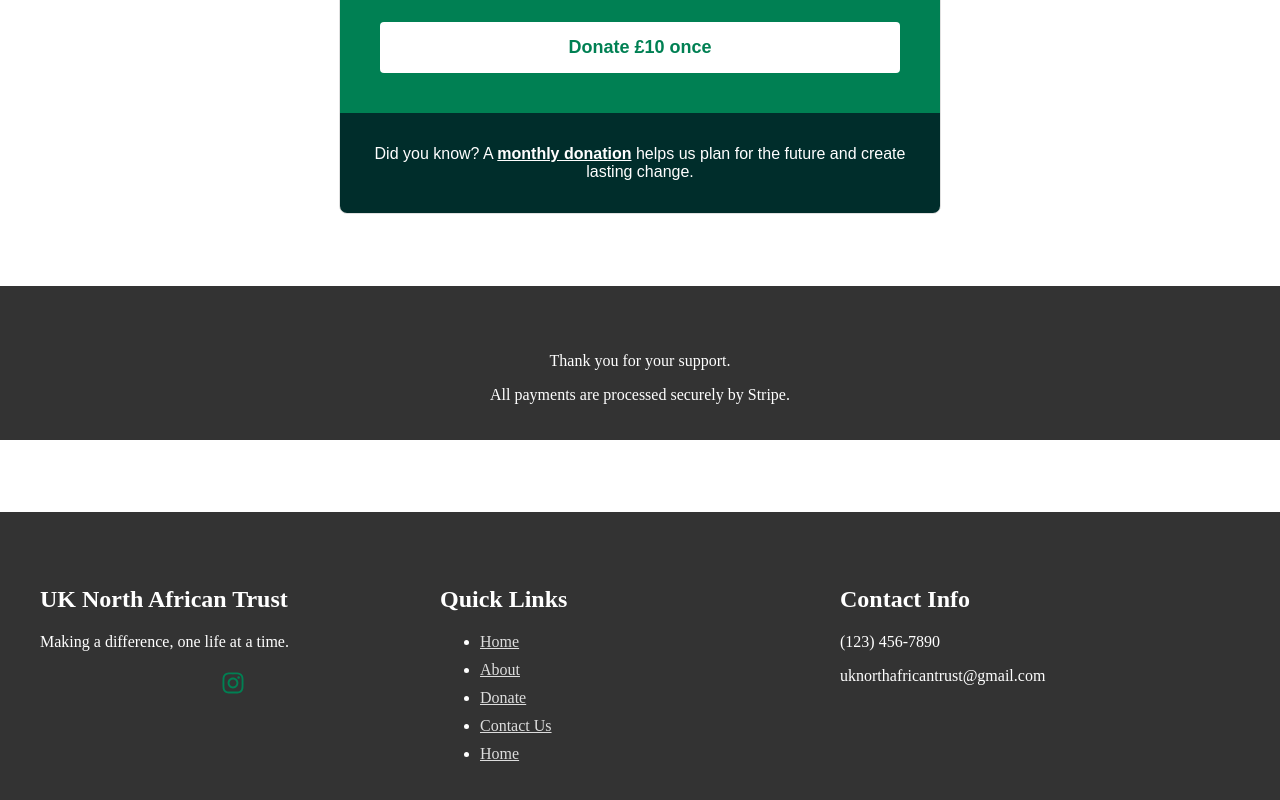
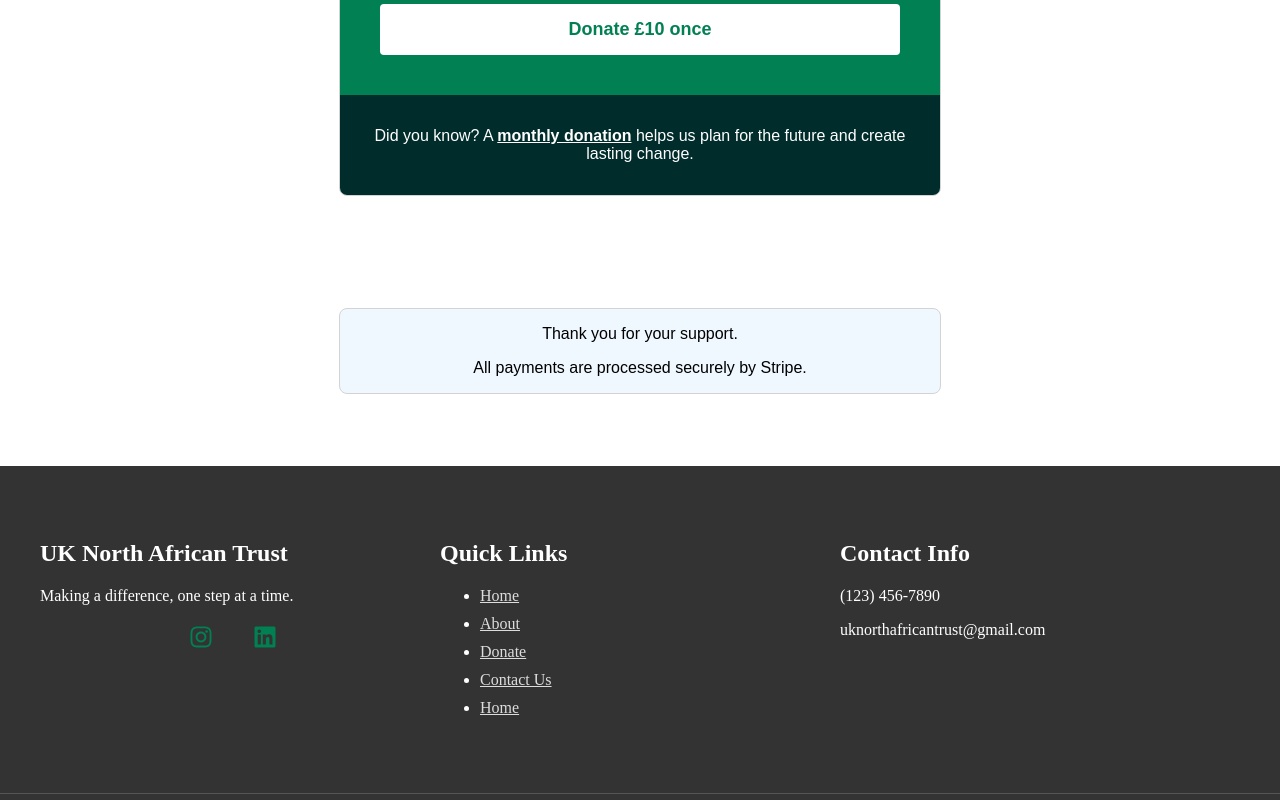
Before and after one commit to Younes-22/UKNAT-Website, a React (Vite) app: page /donate in a window 1280 px wide. Shown: the part 1186-1986 px from the top of the page. Built offline with nearby package versions, Linux system fonts and the light colour scheme.

Commit message:
improved layout and added linkedIn link

```diff
--- a/src/components/Footer.jsx
+++ b/src/components/Footer.jsx
@@ -1,6 +1,6 @@
 import { Link } from 'react-router-dom'
 import "../css/Footer.css"
-import { FaInstagram } from "react-icons/fa";
+import { FaInstagram, FaLinkedin } from "react-icons/fa";
 
 
 function Footer(){
@@ -10,11 +10,15 @@ function Footer(){
         <div className="footer-content">
             <div className="footer-section">
                 <h3>UK North African Trust</h3>
-                <p>Making a difference, one life at a time.</p>
+                <p>Making a difference, one step at a time.</p>
                 <div className="social-icons">
                     <a href="https://www.instagram.com/northafricantrust?utm_source=ig_web_button_share_sheet&igsh=ZDNlZDc0MzIxNw==" target="_blank" rel="noopener noreferrer">
                     <FaInstagram />
                     </a>
+                    <a href="https://www.linkedin.com/company/uk-north-african-trust/" target='_blank' rel='noopener noreferrer'>
+                    <FaLinkedin />
+                    </a>
+
                     </div>
             </div>
             <div className="footer-section">
--- a/src/css/Donate.css
+++ b/src/css/Donate.css
@@ -36,3 +36,13 @@
     color: var(--primary-color);
     margin-bottom: 20px;
 }
+
+.donation-container {
+  max-width: 600px;
+  margin: 40px auto;
+  font-family: sans-serif;
+  border: 1px solid lightgrey;
+  background-color: aliceblue;
+  border-radius: 8px;
+  overflow: hidden; /* Ensures the green box respects the container's rounded corners */
+}
--- a/src/pages/Contact.jsx
+++ b/src/pages/Contact.jsx
@@ -1,5 +1,5 @@
 import { faPhone, faEnvelope, faChevronDown } from '@fortawesome/free-solid-svg-icons';
-import { faInstagram, faWhatsapp } from '@fortawesome/free-brands-svg-icons';
+import { faInstagram, faWhatsapp, faLinkedin} from '@fortawesome/free-brands-svg-icons';
 import { FontAwesomeIcon } from '@fortawesome/react-fontawesome';
 import React, { useState } from 'react';
 import "../css/Contact.css";
@@ -43,14 +43,14 @@ function Contact(){
                 <FontAwesomeIcon icon={faPhone} className='info-icon' />
                 <div>
                     <h4>Phone</h4>
-                    <p><a href="tel:07555111250">07555111250</a></p>
+                    <p>07555111250</p>
                 </div>
             </div>
             <div className="info-item">
                 <FontAwesomeIcon icon={faEnvelope} className='info-icon' />
                 <div>
                     <h4>Email</h4>
-                    <p><a href="mailto:uknorthafricantrust@gmail.com">uknorthafricantrust@gmail.com</a></p>
+                    <p>uknorthafricantrust@gmail.com</p>
                 </div>
             </div>
             <div className="social-media">
@@ -58,6 +58,9 @@ function Contact(){
                 <div className="social-icons">
                     <a href="https://www.instagram.com/northafricantrust?utm_source=ig_web_button_share_sheet&igsh=ZDNlZDc0MzIxNw==" target="_blank" rel='noopener noreferrer'>
                     <FontAwesomeIcon icon={faInstagram} size="2x" />
+                    </a>
+                    <a href="https://www.linkedin.com/company/uk-north-african-trust/" target='_blank' rel='noopener noreferrer'>
+                    <FontAwesomeIcon icon={faLinkedin} size="2x" />
                     </a>
                 </div>
             </div>
--- a/src/pages/Donate.jsx
+++ b/src/pages/Donate.jsx
@@ -23,13 +23,11 @@ export default function DonationPage() {
                 <FontAwesomeIcon icon={faHandHoldingUsd} />
                 <h3>One-Time Donation</h3>
                 <p>Make an immediate impact with a one-time contribution to support our ongoing projects.</p>
-                <a href="#donation-form" className="btn">Donate Now</a>
             </div>
             <div className="option-box">
                 <FontAwesomeIcon icon={faSyncAlt} />
                 <h3>Monthly Giving</h3>
                 <p>Become a sustaining supporter by setting up a recurring monthly donation to provide consistent help.</p>
-                <a href="#donation-form" className="btn">Become a Monthly Donor</a>
             </div>
         </div>
         </section>
@@ -38,10 +36,10 @@ export default function DonationPage() {
         <DonationSelector />
       </main>
 
-      <footer className="mt-10 text-center text-sm text-gray-400">
+      <div className="donation-container">
         <p>Thank you for your support.</p>
         <p>All payments are processed securely by Stripe.</p>
-      </footer>
+      </div>
     </div>
   );
 }
```
